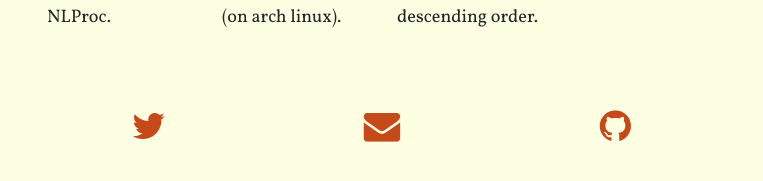
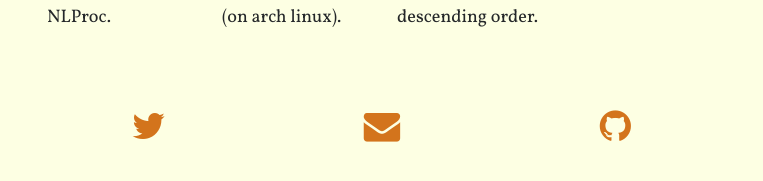
Before and after one commit to rs2/anbasile.github.io, a Jekyll site: the page index.html, which Jekyll copies as it is, in a window 1280 px wide. Shown: the part 641-822 px from the top of the page, without its empty margins (258-1021 px from the left). Built offline with Jekyll 4.4.1, drawn with Linux system fonts in a browser that asks for light colours; nearby versions of some CDN libraries; a style sheet for code colours, icons or effects is not loaded.

Commit message:
Update style.css

```diff
--- a/assets/style.css
+++ b/assets/style.css
@@ -12,7 +12,7 @@ body {
     color: #D3741C;
 }
 
-a:link, a:visited, a:hover, a:active { color: #C6491A; text-decoration: none; }
+a:link, a:visited, a:hover, a:active { color: #d3741c; text-decoration: none; }
 
 a:hover {color: #8E4423; text-decoration: underline;}
 
```
